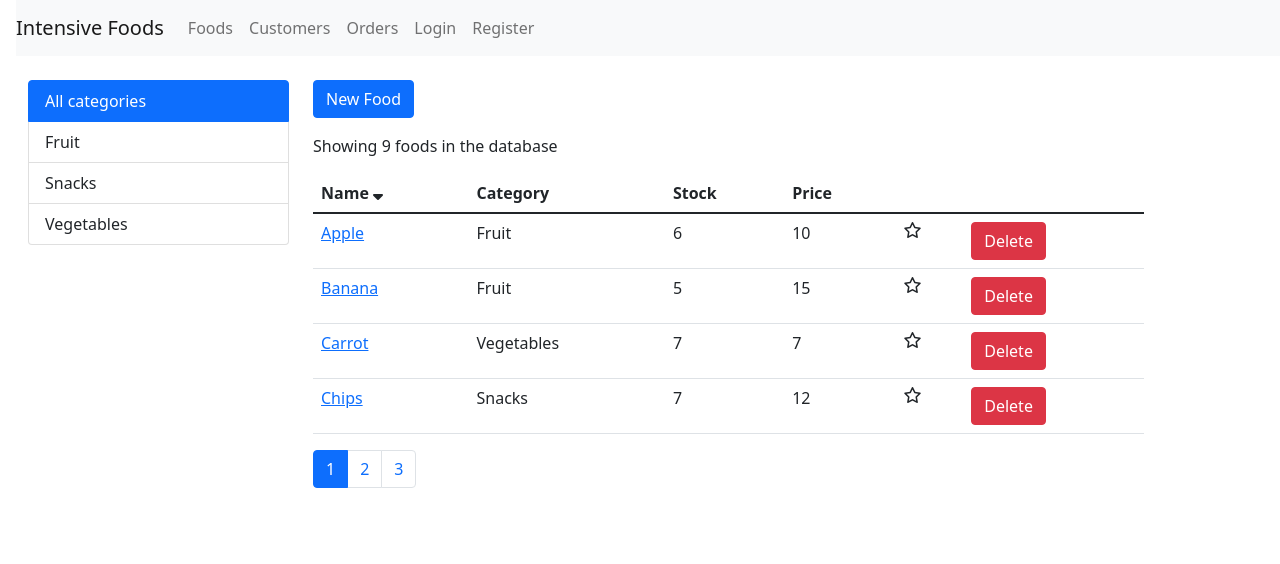
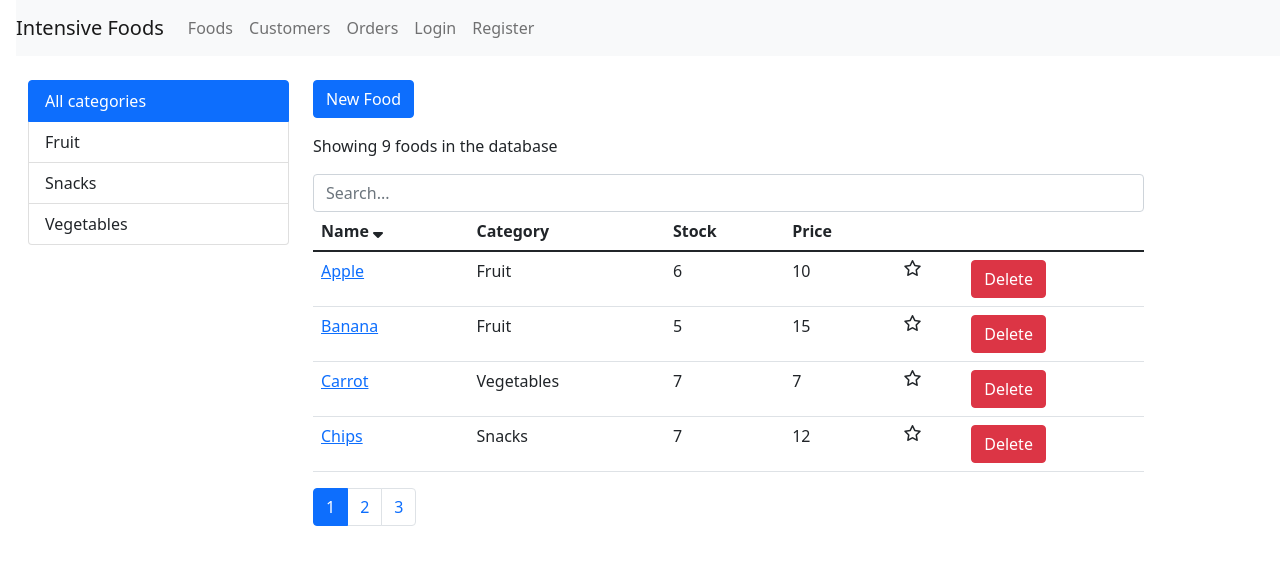
Before and after one commit to Nazihhazime/Backoffice, a React (Create React App) app: page / in a window 1280 px wide. Shown: the top 564 px of the page. Built offline with nearby package versions, Linux system fonts and the light colour scheme.

Commit message:
Implemented SearchBox component

```diff
--- a/src/components/Common/SearchBox.jsx
+++ b/src/components/Common/SearchBox.jsx
@@ -1,7 +1,14 @@
 import React from "react";
 
 function SearchBox({ value, onChange, placeholder = "Search..." }) {
-  return <input value={value} onChange={onChange} />;
+  return (
+    <input
+      className="form-control"
+      value={value}
+      onChange={(e) => onChange(e.target.value)}
+      placeholder={placeholder}
+    />
+  );
 }
 
 export default SearchBox;
--- a/src/components/Foods.jsx
+++ b/src/components/Foods.jsx
@@ -7,6 +7,7 @@ import FoodsTable from "./FoodsTable";
 import Listgroup from "./Common/Listgroup";
 import Pagination from "./Common/Pagination";
 import _ from "lodash";
+import SearchBox from "./Common/SearchBox";
 
 const DEFAULT_CATEGORY = { _id: "", name: "All categories" };
 
@@ -57,6 +58,7 @@ class Foods extends Component {
       categories,
       pageSize,
       sortColumn,
+      searchQuery,
       selectedPage,
       selectedCategory,
       foods: allFoods,
@@ -85,7 +87,7 @@ class Foods extends Component {
             </Link>
 
             <p>Showing {filteredCount} foods in the database</p>
-
+            <SearchBox value={searchQuery} onChange={this.handleSearch} />
             <FoodsTable
               foods={foods}
               onIsFavorite={this.handleIsFavorite}
```
